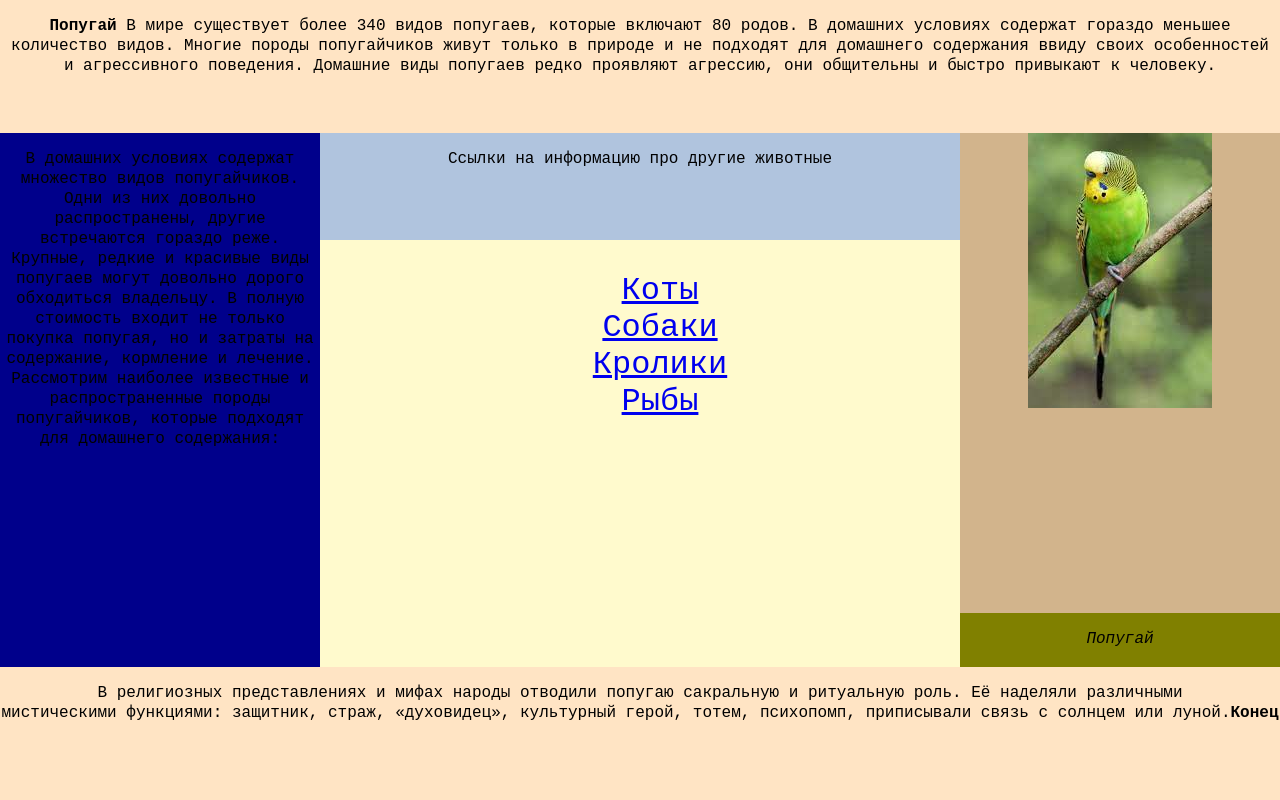
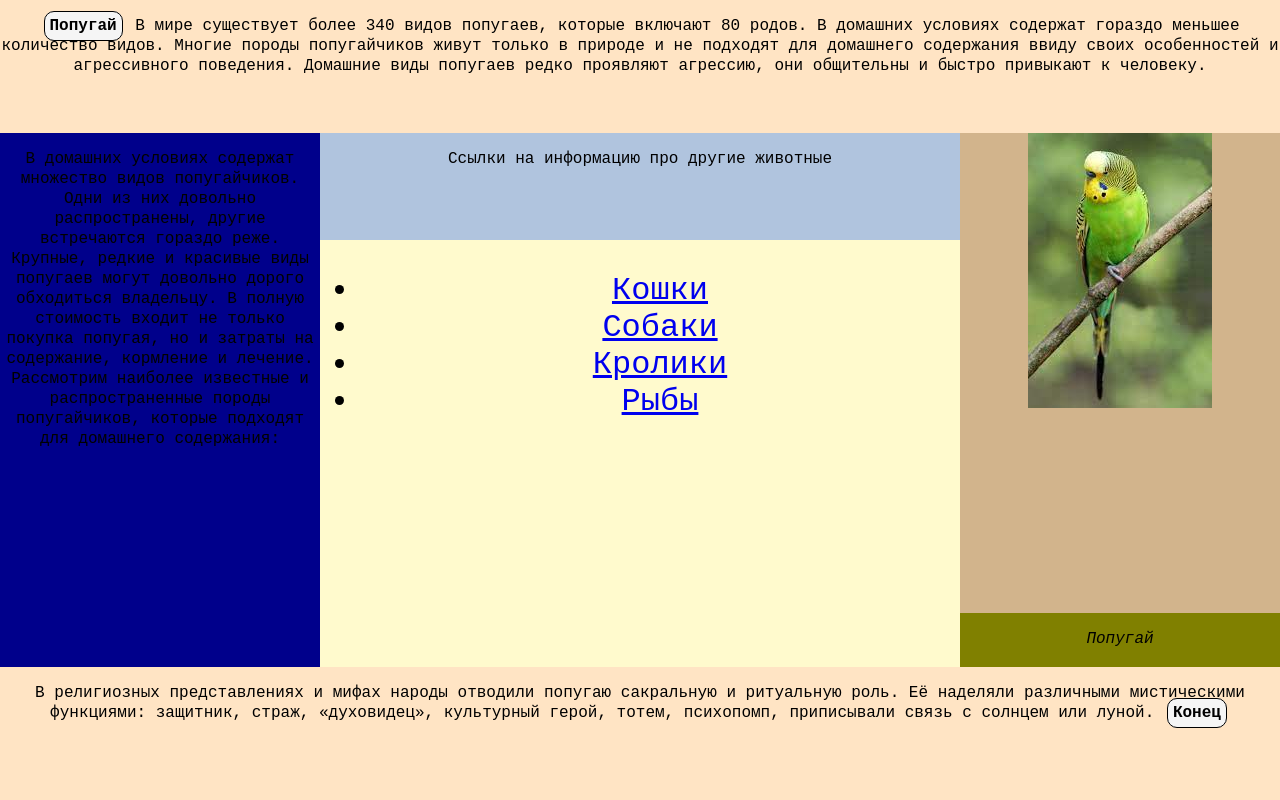
Before and after one commit to Tatianka-hk/web-lab1, a plain HTML site: page 3page.html in a window 1280 px wide. Drawn offline with Linux system fonts and the light colour scheme.

Commit message:
Update 3page.html

```diff
--- a/3page.html
+++ b/3page.html
@@ -1,39 +1,70 @@
 <!DOCTYPE html>
 <html>
   <head>
-    <title>LAB1</title>
-    <meta charset="utf-8">
+    <title>TITLE</title>
+    <meta charset="utf-8" />
     <link rel="stylesheet" media="all" type="text/css" href="try3.css" />
   </head>
   <body>
-    <div class = "body">
-    <div class = "body1">
-          <div class = "block1"><p><b class = "X">Попугай</b>   В мире существует более 340 видов попугаев, которые включают 80 родов. В домашних условиях содержат гораздо меньшее количество  видов. Многие породы попугайчиков живут только в природе и не подходят для домашнего содержания ввиду своих особенностей <br> и агрессивного поведения. Домашние виды попугаев редко проявляют агрессию, они общительны и быстро привыкают к человеку.
-            </p></div>
+    <div class="body">
+      <div class="body1">
+        <p>
+          <strong>Попугай</strong> В мире существует более 340 видов попугаев,
+          которые включают 80 родов. В домашних условиях содержат гораздо
+          меньшее количество видов. Многие породы попугайчиков живут только в
+          природе и не подходят для домашнего содержания ввиду своих
+          особенностей и агрессивного поведения. Домашние виды попугаев редко
+          проявляют агрессию, они общительны и быстро привыкают к человеку.
+        </p>
       </div>
-    <div class = "body2">
-          <div class = "block2"><p>В домашних условиях содержат множество видов попугайчиков. Одни из них довольно распространены, другие встречаются гораздо реже. Крупные, редкие и красивые виды попугаев могут довольно дорого обходиться владельцу. В полную стоимость входит не только покупка попугая, но и затраты на содержание, кормление и лечение.
-
-            Рассмотрим наиболее известные и распространенные породы попугайчиков, которые подходят для домашнего содержания:
-           </p></div>
-           <div class = "body3">
-            <div class = "block3"><p>Ccылки на информацию про другие животные</p></div>
-            <div class = "block5"><p><ul>
-                <il><a href="C:\Users\Asus\Desktop\уроки\веб\1 лекция\исследования\try3\try3.html">Коты</a></il><br>
-                <il><a href="C:\Users\Asus\Desktop\уроки\веб\1 лекция\исследования\try3\2page.html">Собаки</a></il><br>
-                <il><a href="C:\Users\Asus\Desktop\уроки\веб\1 лекция\исследования\try3\4page.html">Кролики</a></il><br>
-                <il><a href="C:\Users\Asus\Desktop\уроки\веб\1 лекция\исследования\try3\5page.html">Рыбы</a></il><br>
-          </p></div>
+      <div class="body2">
+        <div class="block2">
+          <p>
+            В домашних условиях содержат множество видов попугайчиков. Одни из
+            них довольно распространены, другие встречаются гораздо реже.
+            Крупные, редкие и красивые виды попугаев могут довольно дорого
+            обходиться владельцу. В полную стоимость входит не только покупка
+            попугая, но и затраты на содержание, кормление и лечение. Рассмотрим
+            наиболее известные и распространенные породы попугайчиков, которые
+            подходят для домашнего содержания:
+          </p>
         </div>
-          <div class = "body4">
-              <div class = "block4"><img src="parrot.jfif"></div>
-              <div class = "block6"><p><i>Попугай</i></p></div>
+        <div class="body3">
+          <div class="block3">
+            <p>Ccылки на информацию про другие животные</p>
+          </div>
+          <div class="block5">
+            <ul>
+              <li>
+                <a href="try3.html">Кошки</a>
+              </li>
+              <li>
+                <a href="2page.html">Собаки</a>
+              </li>
+              <li>
+                <a href="4page.html">Кролики</a>
+              </li>
+              <li>
+                <a href="5page.html">Рыбы</a>
+              </li>
+            </ul>
           </div>
         </div>
-    <div class = "body5">
-        <div class = "block7"><p>В религиозных представлениях и мифах народы отводили попугаю сакральную и ритуальную роль.
-
-            Её наделяли различными<br> мистическими функциями: защитник, страж, «духовидец», культурный герой, тотем, психопомп, приписывали связь с солнцем или луной.<b class = "Y">Конец</b></div>
+        <div class="body4">
+          <div class="block4"><img src="parrot.jfif" alt="dog" /></div>
+          <div class="block6">
+            <p><em>Попугай</em></p>
+          </div>
+        </div>
+      </div>
+      <div class="body5">
+        <p>
+          В религиозных представлениях и мифах народы отводили попугаю
+          сакральную и ритуальную роль. Её наделяли различными мистическими
+          функциями: защитник, страж, «духовидец», культурный герой, тотем,
+          психопомп, приписывали связь с солнцем или луной.
+          <strong class="sign">Конец</strong>
+        </p>
       </div>
     </div>
   </body>
```
Lines whose indentation alone changed are shown as unchanged.
